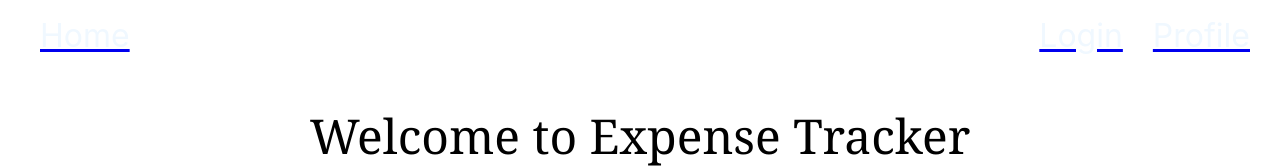
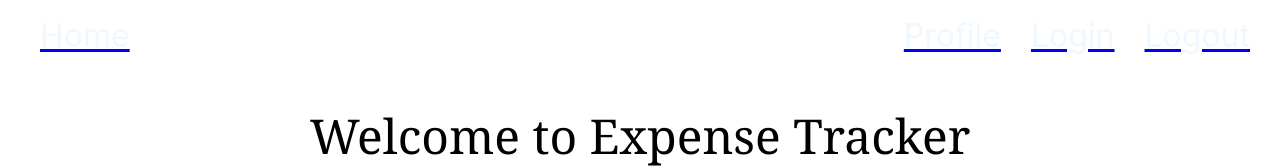
Before and after one commit to udaykumardl/expense-tracker1, a React (Create React App) app: page / in a window 1280 px wide. Shown: the top 168 px of the page. Built offline with nearby package versions, Linux system fonts and the light colour scheme.

Commit message:
Logout User

```diff
--- a/src/Components/AuthContext/auth-context.js
+++ b/src/Components/AuthContext/auth-context.js
@@ -14,11 +14,17 @@
         console.log('Retrieved Data',data)
         console.log('UseState Data',data)
     }
+    const logoutHandler=()=>{
+        localStorage.removeItem('token');
+        localStorage.removeItem('email');
+        localStorage.removeItem('profileData')
+    }
 
     const contextvalue={
         token:initialtoken,
         profileData:retrievedData,
         data:updateData,
+        logout:logoutHandler
     }
 
     return(
--- a/src/Components/Navbar/Navbar.js
+++ b/src/Components/Navbar/Navbar.js
@@ -1,15 +1,23 @@
-import React from 'react';
+import React, { useContext } from 'react';
 import {NavLink} from 'react-router-dom';
 import classes from './Navbar.module.css'
+import AuthContext from '../AuthContext/auth-context';
 
 const Navbar =() =>{
+    const authcontext=useContext(AuthContext);
+    const logoutHandler=()=>{
+        authcontext.logout()
+    }
+
     return (
         <div>
             <ul className={classes.ul}>
                 <NavLink to='/'><li className={classes.li}>Home</li></NavLink>
                 <div className={classes.div}>
+
+                    <NavLink to='/profile'><li className={classes.li}>Profile</li></NavLink>
                     <NavLink to='/login'><li className={classes.li}>Login</li></NavLink>
-                    <NavLink to='/profile'><li className={classes.li}>Profile</li></NavLink>
+                    <NavLink to='/login'><li className={classes.li} onClick={logoutHandler}>Logout</li></NavLink>
 
                 </div>
             </ul>
```
